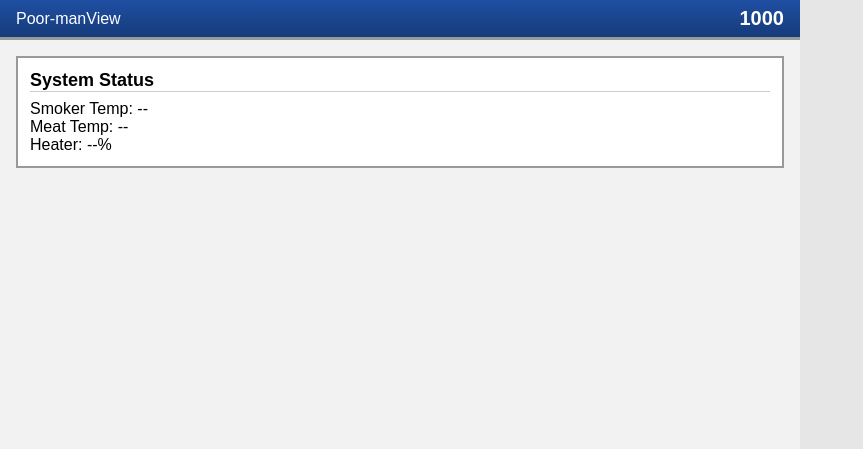
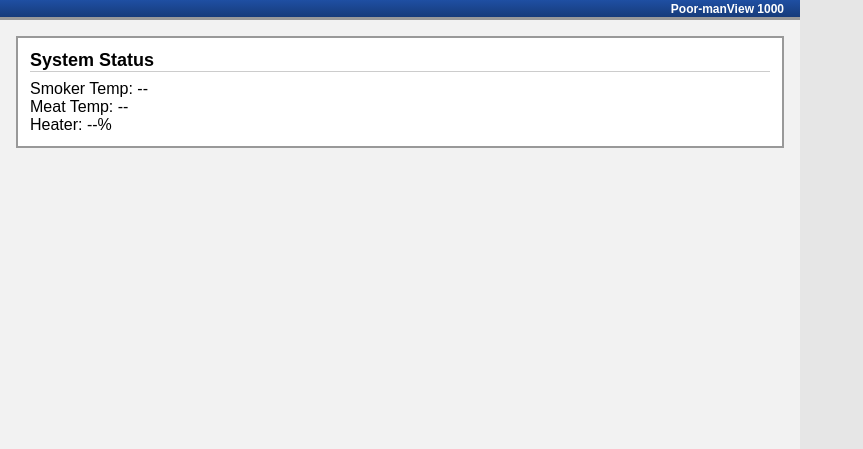
Before and after one commit to ASolchen/RaspiPLC, a Flask app: page / in a window 1280 px wide. Shown: the top 449 px of the page, without its empty margins (0-863 px from the left). Run offline with Flask 3, Linux system fonts and the light colour scheme; some libraries are stand-ins or nearby versions.

Commit message:
twaeking layout for local screen

```diff
--- a/ui-flask/templates/layouts/local_hmi.html
+++ b/ui-flask/templates/layouts/local_hmi.html
@@ -25,7 +25,7 @@
     }
 
     header {
-        height: 40px;
+        height: 20px;
         background: linear-gradient(#1f4fa3, #163b7a);
         color: white;
         display: flex;
@@ -37,7 +37,7 @@
     header .title {
         margin-left: auto;
         font-weight: bold;
-        font-size: 20px;
+        font-size: 12px;
     }
 
     main {
@@ -88,8 +88,7 @@
 <div id="app">
 
     <header>
-        <div>Poor-manView</div>
-        <div class="title">1000</div>
+        <div class="title">Poor-manView 1000</div>
     </header>
 
     <main>
```
